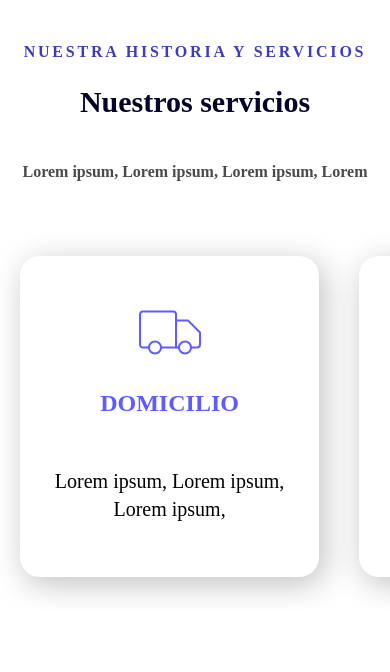
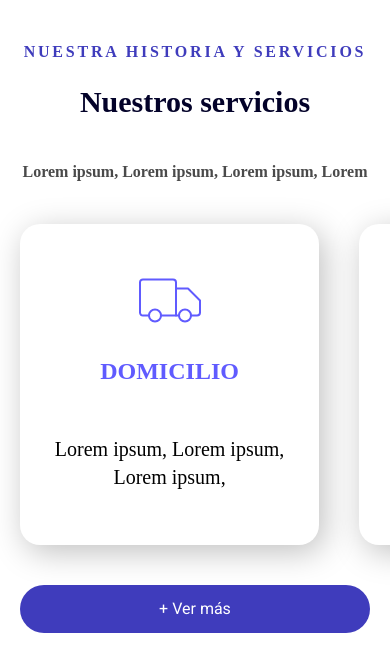
Before and after one commit to LuisArmandoVC/11-web_development-restaurant_app, a Django app: page / in a window 390 px wide. Shown: the top 672 px of the page. Run offline with Django 4.2, Linux system fonts and the light colour scheme; data comes from the database, SQL or seed files in the repository; some web fonts are replaced.

Commit message:
[about us] static mobile development

```diff
--- a/web_dev_restaurant_app/core/static/core/css/global.css
+++ b/web_dev_restaurant_app/core/static/core/css/global.css
@@ -608,9 +616,16 @@ video {
   top: -100px;
 }
 
-.my-10{
-  margin-top: 2.5rem;
-  margin-bottom: 2.5rem;
+.top-0{
+  top: 0px;
+}
+
+.top-\[25px\]{
+  top: 25px;
+}
+
+.top-\[15px\]{
+  top: 15px;
 }
 
 .mb-12{
@@ -736,11 +792,6 @@ video {
 .py-10{
   padding-top: 2.5rem;
   padding-bottom: 2.5rem;
-}
-
-.py-8{
-  padding-top: 2rem;
-  padding-bottom: 2rem;
 }
 
 .py-\[3\.38rem\]{
@@ -845,6 +901,7 @@ video {
   padding-bottom: 0.75rem;
   padding-left: 1rem;
   padding-right: 1rem;
+  font-family: Roboto;
   --tw-text-opacity: 1;
   color: rgb(255 255 255 / var(--tw-text-opacity));
 }
--- a/web_dev_restaurant_app/core/templates/core/home.html
+++ b/web_dev_restaurant_app/core/templates/core/home.html
@@ -8,19 +8,19 @@
         Content relation: not defined yet
         Description: elements mixed. Left side static text with CTA while right side is built with a swiper to show all services
         Creation info: Luis Veliz - 27/12/2023
-        Pending:
+        Pending: adjust layout after 1280px + make content variable through admin + investigate about html raw helper on Django
     {% endcomment %}
-    <section class="font-avantGarde py-10 xl:py-[12.5rem]">
-        <div>
-            <article class="container">
-                <h4 class="text-base xl:text-xl text-center font-bold text-primary uppercase tracking-[0.175rem] lg:tracking-normal">Nuestra historia y servicios</h4>
-                <h2 class="mt-5 text-3xl xl:text-6xl text-center font-bold text-tertiary">Nuestros servicios</h2>
-                <p class="mt-10 text-base xl:text-2xl text-center text-gray-figma-200 font-bold"> Lorem ipsum, Lorem ipsum, Lorem ipsum, Lorem </p>
+    <section class="font-avantGarde py-10 xl:py-[12.5rem] xl:px-10">
+        <div class="xl:flex xl:items-center xl:gap-7">
+            <article class="container" id="service_text">
+                <h4 class="text-base xl:text-xl text-center xl:text-left font-bold text-primary uppercase tracking-[0.175rem] lg:tracking-normal">Nuestra historia y servicios</h4>
+                <h2 class="mt-5 text-3xl xl:text-6xl text-center xl:text-left font-bold text-tertiary">Nuestros servicios</h2>
+                <p class="mt-10 text-base xl:text-2xl text-center xl:text-left text-gray-figma-200 font-bold"> Lorem ipsum, Lorem ipsum, Lorem ipsum, Lorem </p>
             </article>
-            <article class="my-10">
+            <article>
                 <div class="swiper">
                     <div class="swiper-wrapper">
-                        <div class="swiper-slide py-8 px-5">
+                        <div class="swiper-slide py-10 px-5">
                             <div class="px-5 py-[3.38rem] w-max-[17.3rem] flex flex-col items-center justify-center rounded-[1.25rem] shadow-figmaShadows">
                                 <svg width="62" height="45" viewBox="0 0 62 45" fill="none" xmlns="http://www.w3.org/2000/svg">
                                     <path d="M10 37.5H4C2.2 37.5 1 36.3 1 34.5V4.5C1 2.7 2.2 1.5 4 1.5H34C35.8 1.5 37 2.7 37 4.5V37.5M37 10.5H49L61 22.5V34.5C61 36.3 59.8 37.5 58 37.5H52" stroke="#605BFF" stroke-width="2" stroke-linecap="round" stroke-linejoin="round"/>
@@ -34,7 +34,7 @@
                                 </div>
                             </div>
                         </div>
-                        <div class="swiper-slide py-8 px-5">
+                        <div class="swiper-slide py-10 px-5">
                             <div class="px-5 py-[3.38rem] w-max-[17.3rem] flex flex-col items-center justify-center rounded-[1.25rem] shadow-figmaShadows">
                                 <svg width="62" height="45" viewBox="0 0 62 45" fill="none" xmlns="http://www.w3.org/2000/svg">
                                     <path d="M10 37.5H4C2.2 37.5 1 36.3 1 34.5V4.5C1 2.7 2.2 1.5 4 1.5H34C35.8 1.5 37 2.7 37 4.5V37.5M37 10.5H49L61 22.5V34.5C61 36.3 59.8 37.5 58 37.5H52" stroke="#605BFF" stroke-width="2" stroke-linecap="round" stroke-linejoin="round"/>
@@ -48,7 +48,7 @@
                                 </div>
                             </div>
                         </div>
-                        <div class="swiper-slide py-8 px-5">
+                        <div class="swiper-slide py-10 px-5">
                             <div class="px-5 py-[3.38rem] w-max-[17.3rem] flex flex-col items-center justify-center rounded-[1.25rem] shadow-figmaShadows">
                                 <svg width="62" height="45" viewBox="0 0 62 45" fill="none" xmlns="http://www.w3.org/2000/svg">
                                     <path d="M10 37.5H4C2.2 37.5 1 36.3 1 34.5V4.5C1 2.7 2.2 1.5 4 1.5H34C35.8 1.5 37 2.7 37 4.5V37.5M37 10.5H49L61 22.5V34.5C61 36.3 59.8 37.5 58 37.5H52" stroke="#605BFF" stroke-width="2" stroke-linecap="round" stroke-linejoin="round"/>
@@ -66,6 +66,9 @@
                 </div>
             </article>
         </div>
+        <article class="container" id="service_btn">
+            <a class="block text-center btn-cta md:w-1/2 md:mx-auto xl:mx-0 xl:w-1/5" href="/">+ Ver más</a>
+        </article>
     </section>
 
 
@@ -136,6 +139,26 @@
     {% endcomment %}
 
     <script>
+
+        var userWidth = window.screen.width;
+        if (userWidth >= 1280) {
+            let service_text = document.querySelector('#service_text');
+            let service_btn = document.querySelector('#service_btn');
+            service_text.classList.remove('container');
+            service_btn.classList.remove('container');
+        }
+
+        window.addEventListener("resize", () => {
+            userWidth = window.screen.width;
+            if (userWidth >= 1280) {
+                let service_text = document.querySelector('#service_text');
+                let service_btn = document.querySelector('#service_btn');
+                service_text.classList.remove('container');
+                service_btn.classList.remove('container');
+            }
+        });
+
+
         const swiper = new Swiper('.swiper', {
         direction: 'horizontal',
         slidesPerView: 1.15,
@@ -143,6 +166,14 @@
         autoplay: {
             delay: 5000,
         },
+        breakpoints: {
+            640: {
+                slidesPerView: 2.15,
+                },
+            1024: {
+                slidesPerView: 3,
+                }
+            }
         });
     </script>
 
--- a/web_dev_restaurant_app/tailwind.config.js
+++ b/web_dev_restaurant_app/tailwind.config.js
@@ -11,6 +11,7 @@ module.exports = {
         sm: '2rem',
         lg: '4rem',
         xl: '7.62rem',
+        '2xl': '14.06rem'
       },
     },
     screens: {
@@ -18,8 +19,9 @@ module.exports = {
       sm: '480px',
       md: '768px',
       lg: '1024px',
-      xl: '1440px',
-      '2xl': '1920px'
+      xl: '1280px',
+      '2xl': '1440px',
+      '3xl' : '1920px'
     },
     fontFamily: {
       avantGarde: ['AvantGarde Bk BT'],
--- a/web_dev_restaurant_app/vendors/tailwind/tailwind.css
+++ b/web_dev_restaurant_app/vendors/tailwind/tailwind.css
@@ -6,7 +6,7 @@
 @tailwind utilities;
 
 .btn-cta{
-    @apply rounded-[6.25rem] bg-primary text-white py-3 px-4
+    @apply rounded-[6.25rem] bg-primary text-white py-3 px-4 font-roboto
 }
 .container{
     @apply max-w-[1920px]
```
Also changed, not shown: other parts of web_dev_restaurant_app/core/static/core/css/global.css (+103 -3 lines), web_dev_restaurant_app/core/templates/core/about.html (+16 -1 lines), web_dev_restaurant_app/media/about_us/aboutUs_img.png (added).
